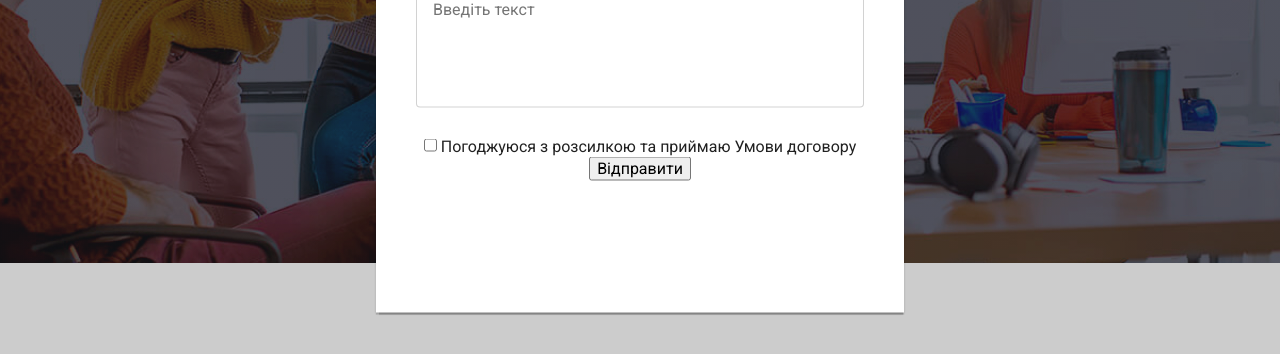
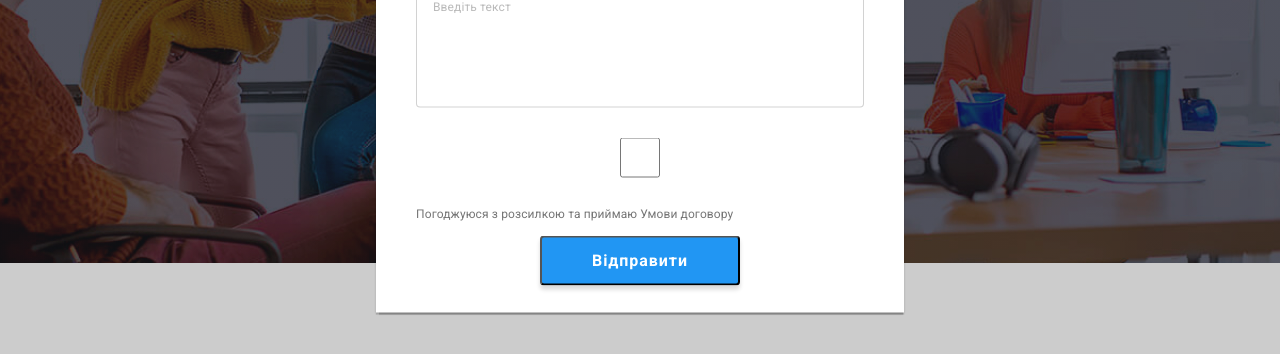
Before and after one commit to Dimon2707/goit-markup-hw-06, a plain HTML site: page index.html in a window 1280 px wide. Both pictures are taken after a click on the button "Замовити послугу". Shown: the part 417-771 px from the top of the page. Drawn offline with nearby package versions, Linux system fonts and the light colour scheme.

Commit message:
hw-06 update

```diff
--- a/css/styles.css
+++ b/css/styles.css
@@ -318,8 +318,6 @@ img {
     height: 581px;
     margin-left: auto;
     margin-right: auto;
-    /* padding left: 40px;
-    padding right: 40px; */
 }
 
 .form-title {
@@ -369,6 +367,35 @@ img {
     margin-bottom: 20px;
 
     padding: 12px  16px;
+}
+
+.form-group ::placeholder {
+    font-family: var(--font-family);
+    font-weight: 400;
+    font-size: 12px;
+    letter-spacing: 0.01em;
+    color: rgba(117, 117, 117, 0.5);
+}
+
+.input-license {
+    margin-bottom: 30px;
+}
+
+.form-btn {
+    font-family: inherit;
+    font-weight: 700;
+    font-size: 16px;
+    line-height: 187%;
+    letter-spacing: 0.06em;
+    text-align: center;
+    color: #fff;
+
+    border-radius: 4px;
+    width: 200px;
+    height: 50px;
+
+    box-shadow: 0 4px 4px 0 rgba(0, 0, 0, 0.15);
+    background: #2196f3;
 }
 
 /* section-feature */
--- a/index.html
+++ b/index.html
@@ -82,13 +82,20 @@
               </div>
               <div class="form-group">
                 <label for="comment">Коментар</label>
-                <textarea name="comment" id="comment" rows="10" placeholder="Введіть текст"></textarea>
+                <textarea
+                  name="comment"
+                  id="comment"
+                  rows="10"
+                  placeholder="Введіть текст"
+                ></textarea>
               </div>
-              <input type="checkbox" name="license" id="license" />
-              <label for="license"
-                >Погоджуюся з розсилкою та приймаю Умови договору</label
-              >
-              <button type="submit">Відправити</button>
+              <div class="form-group">
+                <input type="checkbox" name="license" id="license" class="input-license" />
+                <label for="license" class="label-license"
+                  >Погоджуюся з розсилкою та приймаю Умови договору</label
+                >
+              </div>
+              <button type="submit" class="form-btn">Відправити</button>
             </form>
           </div>
         </div>
```
